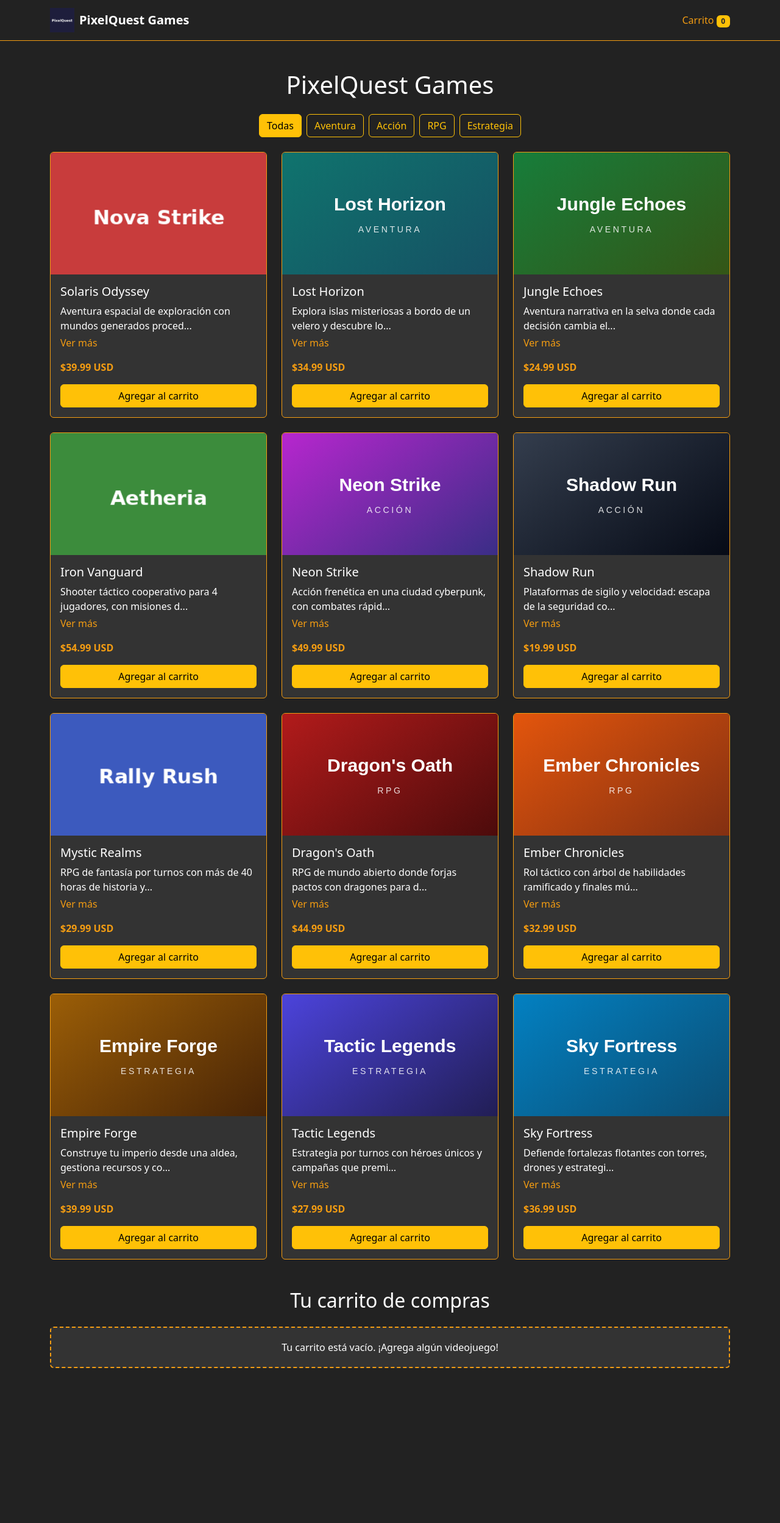
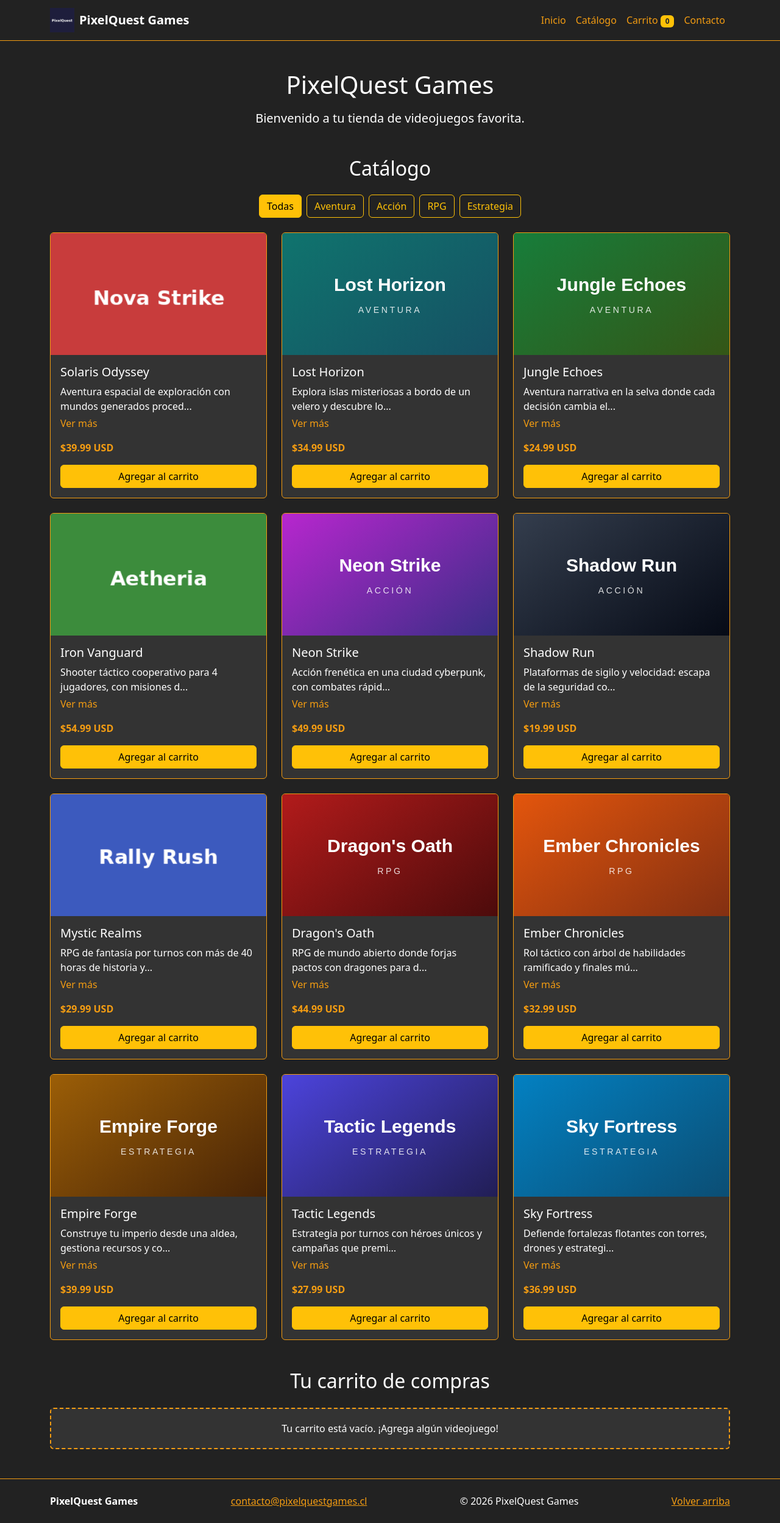
Before and after one commit to camigmar/Frontend-I, a React (Vite) app: page / in a window 1280 px wide. Shown: the whole page at 61% size. Before the commit the page ends 2291 px from the top, so only its background shows below. Built offline with nearby package versions, Linux system fonts and the light colour scheme.

Commit message:
Navbar responsive con estado, header/main/section/footer semánticos y componente Footer

```diff
--- a/src/App.jsx
+++ b/src/App.jsx
@@ -1,6 +1,7 @@
 import { useEffect, useState } from 'react'
 import Cart from './components/Cart.jsx'
 import CategoryFilter from './components/CategoryFilter.jsx'
+import Footer from './components/Footer.jsx'
 import Navbar from './components/Navbar.jsx'
 import ProductList from './components/ProductList.jsx'
 
@@ -78,10 +79,19 @@ function App() {
 
   return (
     <>
+      {/* el header queda pegado arriba al bajar */}
+      <header className="sticky-top">
         <Navbar cantidadEnCarrito={cantidadEnCarrito} />
+      </header>
 
       <main className="container my-5">
-        <h1 className="text-center mb-4">PixelQuest Games</h1>
+        <section id="inicio" className="text-center mb-5">
+          <h1 className="mb-3">PixelQuest Games</h1>
+          <p className="lead mb-0">Bienvenido a tu tienda de videojuegos favorita.</p>
+        </section>
+
+        <section id="catalogo">
+          <h2 className="text-center mb-4">Catálogo</h2>
 
           {/* lo que se ve según cómo va la carga */}
           {cargando && <p className="text-center">Cargando productos...</p>}
@@ -100,12 +110,15 @@ function App() {
               />
             </>
           )}
+        </section>
 
         {/* el link "Carrito" de la navbar baja hasta aquí */}
         <section id="carrito" className="mt-5">
           <Cart carrito={carrito} eliminarDelCarrito={eliminarDelCarrito} />
         </section>
       </main>
+
+      <Footer />
     </>
   )
 }
--- /dev/null
+++ b/src/components/Footer.jsx
@@ -0,0 +1,16 @@
+function Footer() {
+  return (
+    // por ahora el id contacto está aquí, en el paso 4 se va al formulario
+    <footer id="contacto" className="pie py-4">
+      {/* en celular va en columna y en pantalla grande en fila */}
+      <div className="container d-flex flex-column flex-md-row justify-content-between align-items-center gap-2">
+        <p className="mb-0 fw-bold">PixelQuest Games</p>
+        <a href="mailto:contacto@pixelquestgames.cl">contacto@pixelquestgames.cl</a>
+        <p className="mb-0">© 2026 PixelQuest Games</p>
+        <a href="#inicio">Volver arriba</a>
+      </div>
+    </footer>
+  )
+}
+
+export default Footer
--- a/src/components/Navbar.jsx
+++ b/src/components/Navbar.jsx
@@ -1,9 +1,18 @@
+import { useState } from 'react'
+
 function Navbar({ cantidadEnCarrito }) {
+  // true cuando el menú del celular está abierto
+  const [menuAbierto, setMenuAbierto] = useState(false)
+
+  // cierra el menú al elegir un enlace
+  function cerrarMenu() {
+    setMenuAbierto(false)
+  }
+
   return (
-    // barra de arriba con el logo y el nombre
-    <nav className="navbar navbar-dark sticky-top">
+    <nav className="navbar navbar-expand-lg navbar-dark" aria-label="Navegación principal">
       <div className="container">
-        <a className="navbar-brand d-flex align-items-center gap-2" href="#">
+        <a className="navbar-brand d-flex align-items-center gap-2" href="#inicio" onClick={cerrarMenu}>
           <img
             src={`${import.meta.env.BASE_URL}img/logo.png`}
             alt="Logotipo de PixelQuest Games"
@@ -13,10 +22,37 @@ function Navbar({ cantidadEnCarrito }) {
           PixelQuest Games
         </a>
 
-        {/* baja hasta el carrito y muestra cuántos productos hay */}
-        <a className="nav-link" href="#carrito">
-          Carrito <span className="badge bg-warning text-dark">{cantidadEnCarrito}</span>
-        </a>
+        {/* botón hamburguesa que abre y cierra el menú en celular */}
+        <button
+          className="navbar-toggler"
+          type="button"
+          aria-controls="menuPrincipal"
+          aria-expanded={menuAbierto}
+          aria-label={menuAbierto ? 'Cerrar menú de navegación' : 'Abrir menú de navegación'}
+          onClick={() => setMenuAbierto(!menuAbierto)}
+        >
+          <span className="navbar-toggler-icon"></span>
+        </button>
+
+        {/* la clase show es la que hace que se vea el menú */}
+        <div className={`collapse navbar-collapse ${menuAbierto ? 'show' : ''}`} id="menuPrincipal">
+          <ul className="navbar-nav ms-auto">
+            <li className="nav-item">
+              <a className="nav-link" href="#inicio" onClick={cerrarMenu}>Inicio</a>
+            </li>
+            <li className="nav-item">
+              <a className="nav-link" href="#catalogo" onClick={cerrarMenu}>Catálogo</a>
+            </li>
+            <li className="nav-item">
+              <a className="nav-link" href="#carrito" onClick={cerrarMenu}>
+                Carrito <span className="badge bg-warning text-dark">{cantidadEnCarrito}</span>
+              </a>
+            </li>
+            <li className="nav-item">
+              <a className="nav-link" href="#contacto" onClick={cerrarMenu}>Contacto</a>
+            </li>
+          </ul>
+        </div>
       </div>
     </nav>
   )
--- a/src/index.css
+++ b/src/index.css
@@ -47,9 +47,19 @@ body {
   color: var(--pq-naranja);
 }
 
-/* para que la navbar no tape el título al bajar al carrito */
-#carrito {
-  scroll-margin-top: 80px;
+/* para que la navbar no tape el título al saltar a cualquier sección */
+html {
+  scroll-padding-top: 80px;
+}
+
+/* pie de página con línea naranja arriba */
+.pie {
+  background-color: var(--pq-fondo);
+  border-top: 1px solid var(--pq-naranja);
+}
+
+.pie a {
+  color: var(--pq-naranja);
 }
 
 /* aviso cuando el carrito no tiene nada */
```
Lines whose indentation alone changed are shown as unchanged.
